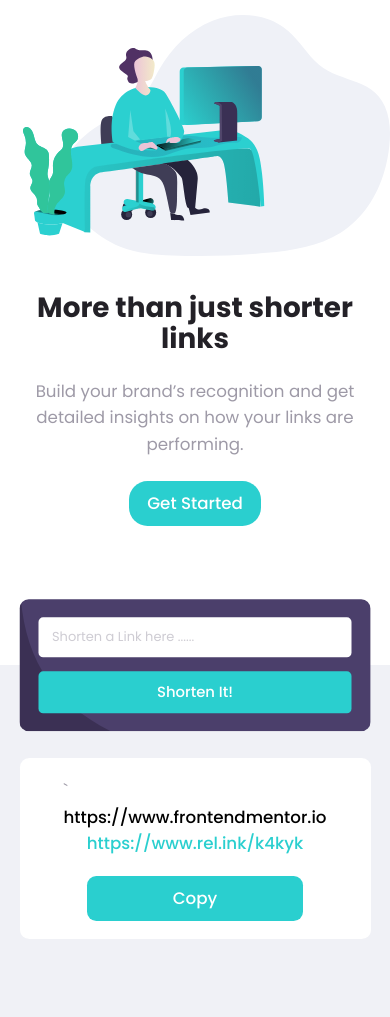
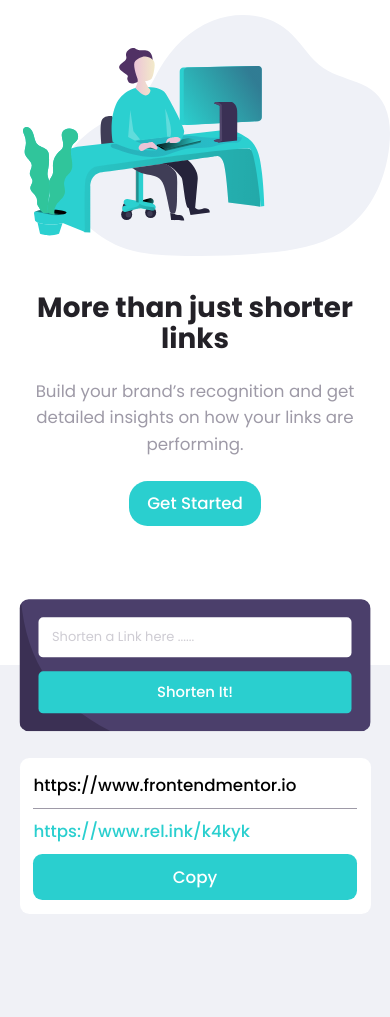
Before and after one commit to Mazzle003/Link-shortener-Project, a plain HTML site: page index.html in a window 390 px wide. Shown: the part 83-1100 px from the top of the page. Drawn offline with nearby package versions, Linux system fonts and the light colour scheme.

Commit message:
completed the link bar design

```diff
--- a/index.html
+++ b/index.html
@@ -109,7 +109,7 @@
             </div>
 
             <button id="shortenIt"
-              class="w-[100%] md:w-[30%] lg:w-[20%] bg-[#2acfcf] hover:bg-[#94E7E7] text-[#fff] py-[1rem] px-[1.5rem] md:py-[1.2rem] md:px-[3rem] rounded-[0.5rem] font-[500] self-start transition-all duration-300">Shorten
+              class="w-[100%] md:w-[30%] lg:w-[20%] bg-[#2acfcf] hover:bg-[#94E7E7] text-[#fff] py-[1rem] px-[1.5rem] md:py-[1.2rem] md:px-[3rem] rounded-[0.5rem] font-[500] self-start transition-all duration-300 cursor-pointer">Shorten
               It!</button>
           </div>
         </div>
@@ -119,16 +119,18 @@
         class="bg-[#F0F1F6] features-section flex flex-col items-center gap-[2rem] pb-[10rem] pb-[3rem]">
 
         <div
-          class="shortened-links-box w-[90%] md:w-[80%] 2xl:w-[120rem] bg-[#FFF] px-[4rem] py-[2rem] rounded-[1rem] mt-[10rem]">
-          <div class="flex flex-col md:flex-row items-center justify-between">
-            <div>`
-              <a class="block text-[#000] font-[500]" href="#" id="originurl">https://www.frontendmentor.io</a>
+          class="shortened-links-box w-[90%] md:w-[80%] 2xl:w-[120rem] bg-[#FFF] rounded-[1rem] mt-[10rem] p-[1.5rem] md:p-[2rem]">
+          <div class="flex flex-col md:flex-row md:items-center justify-between">
+            <div class="border-b-1 md:border-none pb-[1rem] md:pb-[0]">
+              <a class="text-[#000] font-[500]" href="#" id="originurl">https://www.frontendmentor.io</a>
             </div>
-            <div class="flex flex-col md:flex-row items-center gap-[2rem]">
-              <div>
-                <a class="text-[#2acfcf] font-[500]" href="#" id="shorturl">https://www.rel.ink/k4kyk</a>
+            <div class="flex flex-col md:flex-row md:items-center md:gap-[2rem]">
+              <div class="py-[1rem] md:py-[0]">
+                <a class="text-[#2acfcf] hover:text-[#94E7E7] font-[500]" href="" id="shorturl">https://www.rel.ink/k4kyk</a>
               </div>
-              <button class="w-[100%] bg-[#2acfcf] text-[#fff] font-[500] py-[1rem] px-[4rem] rounded-[1rem]" id="copylink">Copy</button>
+              <button
+                class="w-[100%] bg-[#2acfcf] text-[#fff] font-[500] py-[1rem] px-[4rem] rounded-[1rem] cursor-pointer transition-all duration-200"
+                id="copylink">Copy</button>
             </div>
           </div>
         </div>
--- a/index.js
+++ b/index.js
@@ -93,7 +93,7 @@ const shortenLink = async (link) => {
     console.error("Error shortening the link:", error);
     throw error;
   }
-}
+};
 
 let newdata = JSON.parse(localStorage.getItem("shortenedLink"));
 let original_url = newdata.originalUrl;
```
